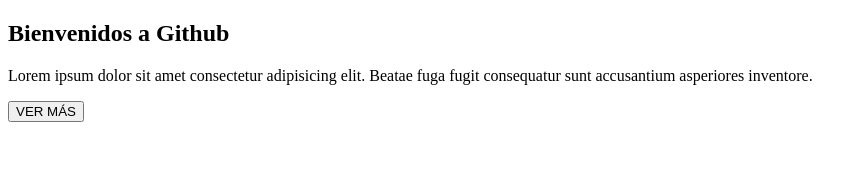
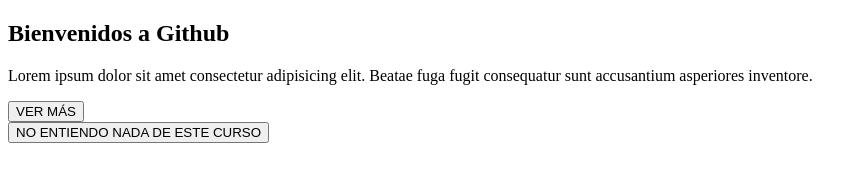
Before and after one commit to daleovi/prueba-github, a plain HTML site: page github/index.html in a window 1280 px wide. Shown: the whole page, without its empty margins (0-863 px from the left). Drawn offline with Linux system fonts and the light colour scheme.

Commit message:
Una sccn nueva

```diff
--- a/github/index.html
+++ b/github/index.html
@@ -12,6 +12,8 @@
             <h1>Bienvenidos a Github</h1>
             <p>Lorem ipsum dolor sit amet consectetur adipisicing elit. Beatae fuga fugit consequatur sunt accusantium asperiores inventore.</p>
             <button>VER MÁS</button>
+            <br>
+            <button>NO ENTIENDO NADA DE ESTE CURSO</button>
         </section>
     </main>
 </body>
```
